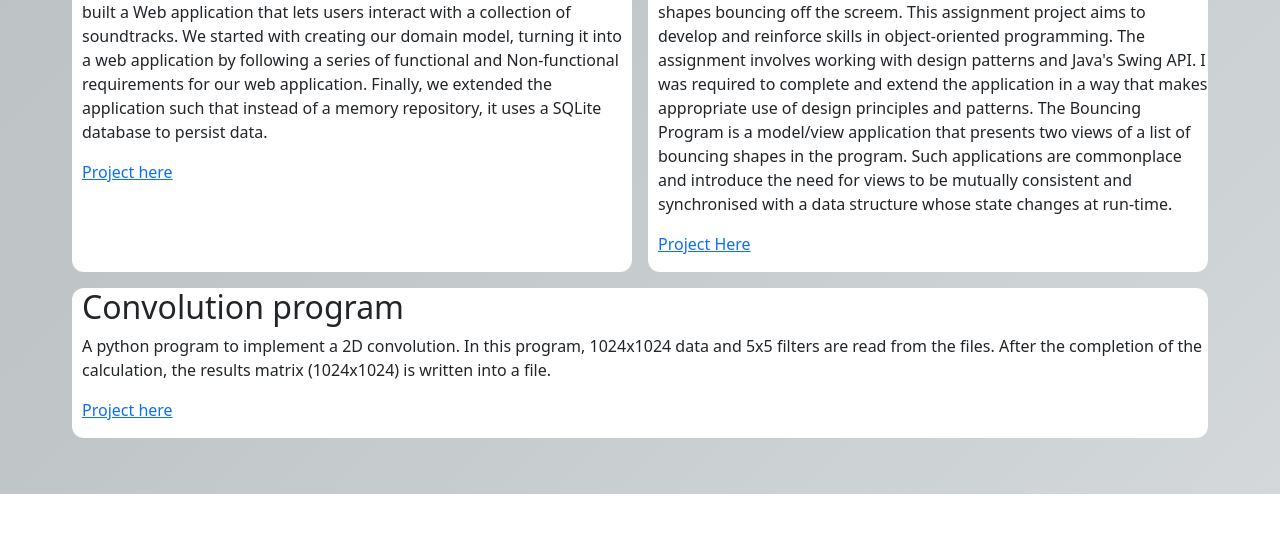
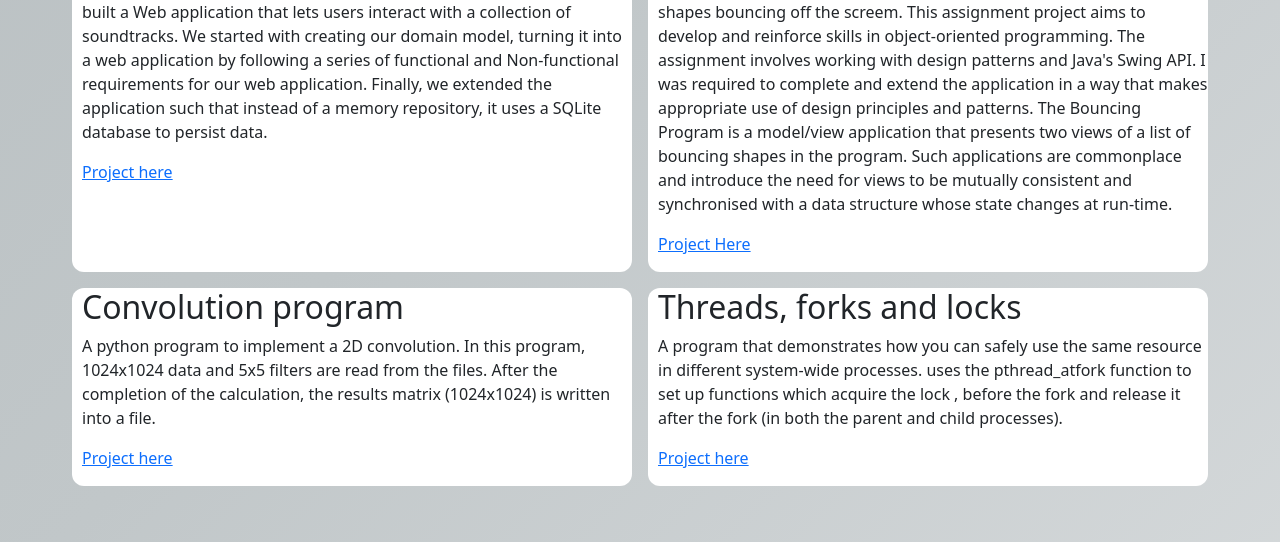
Before and after one commit to PeymonA/parm175.github.io, a plain HTML site: page index.html in a window 1280 px wide. Shown: the part 656-1198 px from the top of the page. Before the commit the page ends 1150 px from the top, so only its background shows below. Drawn offline with nearby package versions, Linux system fonts and the light colour scheme.

Commit message:
Update index.html

```diff
--- a/index.html
+++ b/index.html
@@ -173,6 +173,15 @@ img {
             </p>
             <p><a href="https://github.com/parm175/convolution_program">Project here</a></p>
         </div>
+        <div>
+            <h2>Threads, forks and locks</h2>
+            <p>
+                A program that demonstrates how you can safely use the same resource in different system-wide processes.
+                uses the pthread_atfork function to set up functions which acquire the lock , before the fork and release it after the fork
+                (in both the parent and child processes). <br>
+            </p>
+            <p><a href="https://github.com/parm175/threads-forks-and-locks-in-c">Project here</a></p>
+        </div>
     </section>
 </main>
 </body>
```
